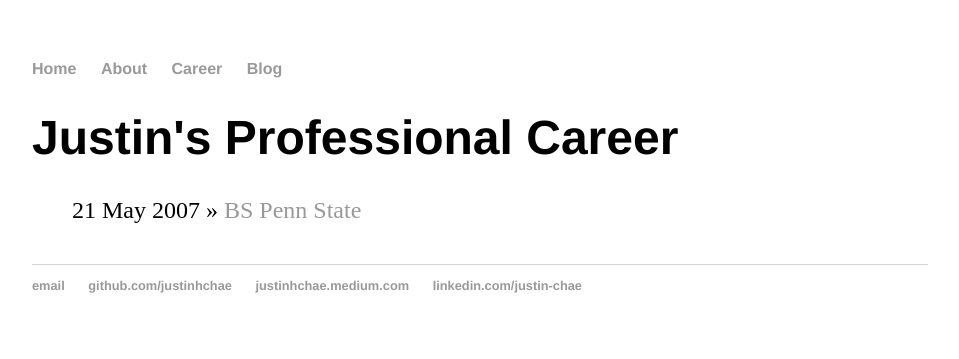
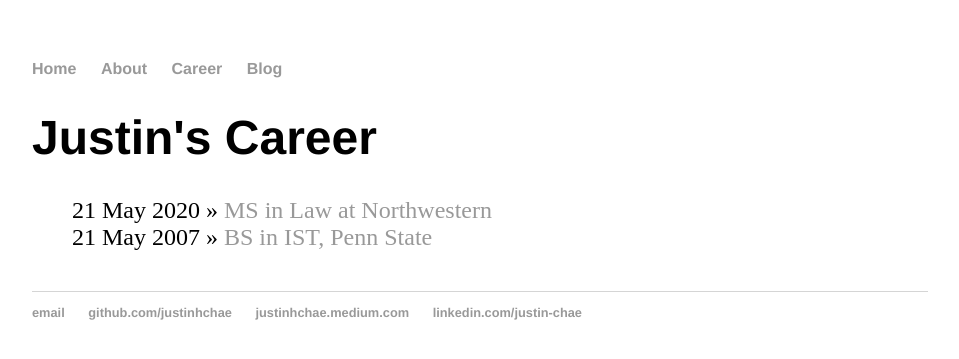
Before and after one commit to justinhchae/justinhchae.github.io, a Jekyll site: the page built from career/index.html, in a window 1280 px wide. Shown: the top 359 px of the page, without its empty margins (160-1119 px from the left). Built offline with Jekyll 4.4.1, drawn with Linux system fonts in a browser that asks for light colours.

Commit message:
update career posts

```diff
--- a/_posts/2021-05-06-justin-chae-portfolio-main.md
+++ b/_posts/2007-05-21-penn-state.md
@@ -1,6 +1,6 @@
 ---
 layout: post
-title: "BS Penn State"
+title: "BS in IST, Penn State"
 date: 2007-05-21
 ---
 
--- /dev/null
+++ b/_posts/2020-05-21-nlaw.md
@@ -0,0 +1,8 @@
+---
+layout: post
+title: "MS in Law at Northwestern"
+date: 2020-05-21
+---
+
+Graduated from Northwestern Law School with a Master of Science in Law.
+Focused on business and intellectual property law.
--- a/career/index.html
+++ b/career/index.html
@@ -1,6 +1,6 @@
 ---
 layout: default
-title: Justin's Professional Career
+title: Justin's Career
 ---
 	<h1>{{ page.title }}</h1>
 	<ul class="posts">
```
